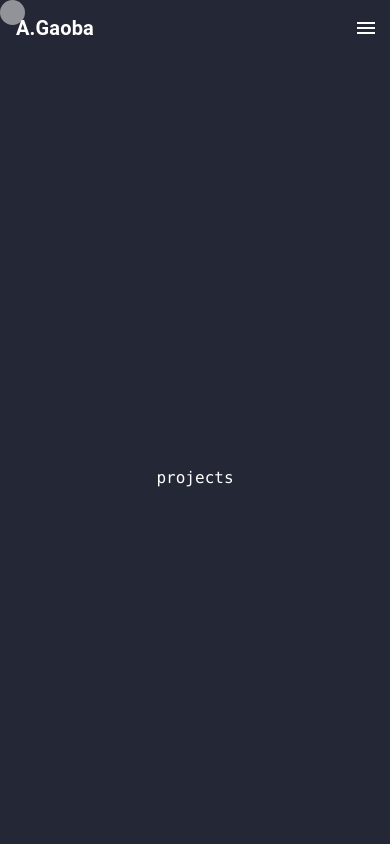
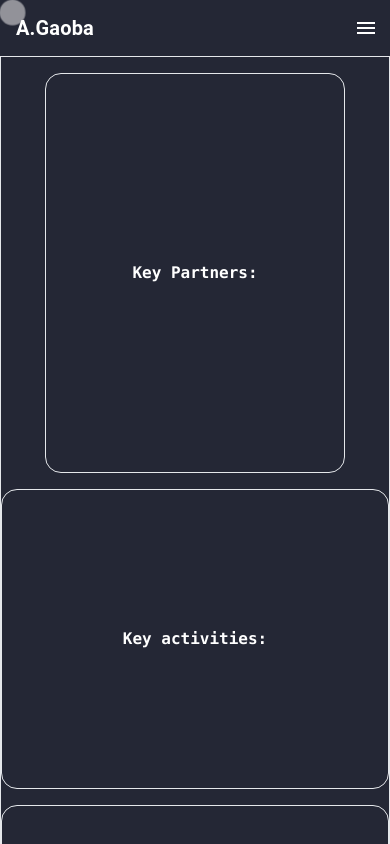
Before and after one commit to A-Gaoba/portfolio, a React (Vite) app: page /projects in a window 390 px wide. Shown: the top 844 px of the page. Built offline with nearby package versions, Linux system fonts and the light colour scheme.

Commit message:
about, home , and contact almost done

```diff
--- a/src/App.jsx
+++ b/src/App.jsx
@@ -14,7 +14,7 @@ function App() {
   };
 
   return (
-    <div className= "font-mono cursor-circle " onMouseMove={handleMouseMove}>
+    <div className= "font-mono cursor-circle h-screen bg-[#242735] " onMouseMove={handleMouseMove}>
         <div
         className="cursor"
         style={{
--- a/src/components/About.jsx
+++ b/src/components/About.jsx
@@ -8,17 +8,9 @@ import image from "../assets/about2.gif";
 const AboutMe = () => {
   const navigate = useNavigate();
   return (
-    <div className="flex flex-wrap justify-center items-center h-screen bg-about-image p-8 -mt-16">
-      <div className="w-full md:w-1/2 mt-16">
+    <div className="flex flex-wrap justify-center items-center h-aout md:h-screen  bg-about-image p-8 -mt-16 flex-col-reverse md:flex-row">
+      <div className="w-full md:w-1/2 md:mt-16 flex justify-center">
         <div className="p-8 text-slate-100">
-          {/* <h1 className="md:text-4xl font-bold mb-6">
-            <Typical
-              steps={["I'm Abdulrahman Gaoba", 3000]}
-              loop={Infinity}
-              wrapper="span"
-              className="text-gray-300"
-            />
-          </h1> */}
           <motion.h1
             initial={{ opacity: 0, y: -20 }}
             animate={{ opacity: 1, y: 0 }}
@@ -31,7 +23,7 @@ const AboutMe = () => {
             initial={{ opacity: 0, y: -20 }}
             animate={{ opacity: 1, y: 0 }}
             transition={{ delay: 0.3, duration: 0.8 }}
-            className="md:text-sm  mb-6"
+            className="text-xs lg:text-base  mb-6"
           >
             Welcome to my website! I am a passionate software engineer, web
             developer, and UI/UX designer, dedicated to crafting exceptional
@@ -43,7 +35,7 @@ const AboutMe = () => {
             initial={{ opacity: 0, y: -20 }}
             animate={{ opacity: 1, y: 0 }}
             transition={{ delay: 0.3, duration: 0.8 }}
-            className="md:text-sm  mb-6"
+            className="text-xs lg:text-base  mb-6"
           >
             From conceptualization to implementation, I thrive on creating
             intuitive and visually captivating interfaces that resonate with
@@ -56,7 +48,7 @@ const AboutMe = () => {
             initial={{ opacity: 0, y: -20 }}
             animate={{ opacity: 1, y: 0 }}
             transition={{ delay: 0.6, duration: 0.8 }}
-            className="hover:p-4 text-md py-3 px-4 text-white rounded-md"
+            className="hover:px-4 hover:text-sky-400 text-md "
             onClick={() => navigate("/contact")}
           >
             Contact Me
@@ -64,7 +56,7 @@ const AboutMe = () => {
           </motion.button>
         </div>
       </div>
-      <div className="w-full md:w-1/2">
+      <div className="w-full md:w-1/2 flex justify-center">
         <img src={image} alt="Profile"  />
       </div>
     </div>
--- a/src/components/Contact.jsx
+++ b/src/components/Contact.jsx
@@ -1,6 +1,6 @@
 import { useState } from "react";
 import { motion } from "framer-motion";
-import { useNavigate } from 'react-router-dom';
+import { useNavigate } from "react-router-dom";
 import ArrowRightAltIcon from "@mui/icons-material/ArrowRightAlt";
 
 import image from "../assets/about33.gif";
@@ -22,10 +22,15 @@ const Contact = () => {
   };
 
   return (
-    <div className="flex flex-wrap justify-center items-center h-screen bg-[#242735] p-8 gap-4">
-      <div className="w-full md:w-1/3">
-        <h1 className="text-white text-4xl font-bold mb-8">Contact</h1>
-        <p className="text-white text-md mb-8">Lorem ipsum dolor sit amet, consectetur adipisicing elit. Minima similique quo animi voluptatem cum</p>
+    <div className="flex flex-wrap justify-center items-center h-auto bg-[#242735] p-8 flex-col-reverse">
+      <div className="w-full md:w-1/2">
+        <h1 className="text-white text-4xl font-bold mb-8 hidden lg:block">
+          Contact
+        </h1>
+        <p className="text-white text-md mb-8 text-xs lg:text-base">
+          Lorem ipsum dolor sit amet, consectetur adipisicing elit. Minima
+          similique quo animi voluptatem cum
+        </p>
         <form onSubmit={handleSubmit}>
           <div className="mb-4">
             <input
@@ -64,12 +69,12 @@ const Contact = () => {
           >
             Send Message
           </button>
-          <br/>
+          <br />
           <motion.button
             initial={{ opacity: 0, y: -20 }}
             animate={{ opacity: 1, y: 0 }}
             transition={{ delay: 0.6, duration: 0.8 }}
-          className="hover:p-4 text-md py-3 text-white"
+            className="hover:px-4 hover:text-sky-400 text-md text-white mt-6"
             onClick={() => navigate("/home")}
           >
             Come back to Home
--- a/src/components/Home.jsx
+++ b/src/components/Home.jsx
@@ -3,25 +3,13 @@ import { useNavigate } from 'react-router-dom';
 import { FontAwesomeIcon } from "@fortawesome/react-fontawesome";
 import ArrowRightAltIcon from "@mui/icons-material/ArrowRightAlt";
 
-import {
-  faTwitter,
-  faLinkedin,
-  faGithub,
-  faInstagram,
-} from "@fortawesome/free-brands-svg-icons";
+import { faTwitter, faLinkedin, faGithub, faInstagram} from "@fortawesome/free-brands-svg-icons";
 
 const Home = () => {
   const navigate = useNavigate();
   return (
-    <section className="bg-hero-image h-screen flex justify-center items-center w-full bg-center bg-dunes bg-cover -mt-16">
+    <section className="bg-hero-image md:h-screen h-aout flex justify-center items-center w-full bg-center bg-dunes bg-cover -mt-16">
       <div className="container mx-auto px-4 py-16 text-white md:w-[800px] mt-12">
-        {/* <h1 className="md:text-4xl font-bold mb-6">
-          <Typical
-            steps={["I'm Abdulrahman Gaoba", 3000]}
-            loop={Infinity}
-            wrapper="span"
-          />
-        </h1> */}
           <motion.h1
             initial={{ opacity: 0, y: -20 }}
             animate={{ opacity: 1, y: 0 }}
@@ -58,7 +46,7 @@ const Home = () => {
           initial={{ opacity: 0, y: -20 }}
           animate={{ opacity: 1, y: 0 }}
           transition={{ delay: 0.6, duration: 0.8 }}
-          className="hover:p-4 text-md py-3"
+          className="hover:px-4 hover:text-sky-400 text-md py-3"
           onClick={() => navigate("/about")}
         >
           See More About Me
@@ -102,7 +90,7 @@ const Home = () => {
             initial={{ opacity: 0, y: -20 }}
             animate={{ opacity: 1, y: 0 }}
             transition={{ delay: 1.8, duration: 0.8 }}
-            href="https://www.instagram.com/YOUR_INSTAGRAM_USERNAME"
+            href="https://www.instagram.com/a-gaoba"
             target="_blank"
             rel="noopener noreferrer"
             className="hover:text-[#fccc63]"
--- a/src/components/Navbar.jsx
+++ b/src/components/Navbar.jsx
@@ -9,6 +9,7 @@ import Brightness4Icon from "@mui/icons-material/Brightness4";
 import Brightness7Icon from "@mui/icons-material/Brightness7";
 import { useTheme } from "@mui/material/styles";
 import useMediaQuery from "@mui/material/useMediaQuery";
+
 function Navbar() {
   const [isOpen, setIsOpen] = useState(false);
   const isDarkMode = true;
@@ -18,6 +19,13 @@ function Navbar() {
   const toggleMenu = () => {
     setIsOpen(!isOpen);
   };
+
+  const navLinks = [
+    { to: "/home", label: "Home" },
+    { to: "/about", label: "About" },
+    { to: "/projects", label: "Projects" },
+    { to: "/contact", label: "Contact Me" },
+  ];
 
   return (
     <nav className="text-white bg-[#242735]">
@@ -33,30 +41,15 @@ function Navbar() {
           }`}
         >
           <div className="text-sm lg:flex-grow ml-64">
-            <Link
-              to="/home"
-              className="block mt-4 lg:inline-block lg:mt-0 text-white-200 mr-4"
-            >
-              Home
-            </Link>
-            <Link
-              to="/about"
-              className="block mt-4 lg:inline-block lg:mt-0 text-white-200 mr-4"
-            >
-              About
-            </Link>
-            <Link
-              to="/projects"
-              className="block mt-4 lg:inline-block lg:mt-0 text-white-200 mr-4"
-            >
-              Projects
-            </Link>
-            <Link
-              to="/contact"
-              className="block mt-4 lg:inline-block lg:mt-0 text-white-200 mr-4"
-            >
-              Contact Me
-            </Link>
+            {navLinks.map((link, index) => (
+              <Link
+                key={index}
+                to={link.to}
+                className="block mt-4 lg:inline-block lg:mt-0 text-white-200 mr-4"
+              >
+                {link.label}
+              </Link>
+            ))}
           </div>
           <IconButton color="inherit" aria-label="dark mode" sx={{ ml: 2 }}>
             {isDarkMode ? <Brightness7Icon /> : <Brightness4Icon />}
--- a/src/components/Projects.jsx
+++ b/src/components/Projects.jsx
@@ -1,11 +1,28 @@
-import React from 'react'
+function Projects() {
+  const sections = [
+    { title: "Key Partners:", width: "w-[300px]", height: "h-[400px]" },
+    { title: "Key activities:", width: "w-[400px]", height: "h-[300px]", margin:"mt-12" },
+    { title: "Value propositions:", width: "w-[400px]", height: "h-[400px]" },
+    { title: "Customer relationships:", width: "w-[400px]", height: "h-[300px]" },
+    { title: "Customer segments:", width: "w-[300px]", height: "h-[300px]", margin:"-mt-12 lg:mt-4"},
+    { title: "Key resources:", width: "w-[300px]", height: "h-[300px]" },
+  ];
 
-function Projects() {
+
   return (
-    <div className='bg-[#242735] h-screen flex justify-center items-center text-white'>
-      projects
+    <div className="bg-[#242735] h-auto text-white">
+      <div className="flex flex-wrap justify-evenly border">
+                {sections.map((section, index) => (
+          <div
+            key={index}
+            className={`border ${section.width} ${section.height} ${section.margin} mt-4 rounded-2xl flex justify-center items-center`}
+          >
+            <h3 className="font-semibold text-center align-middle">{section.title}</h3>
+          </div>
+        ))}
+      </div>
     </div>
-  )
+  );
 }
 
-export default Projects
+export default Projects;
--- a/src/index.css
+++ b/src/index.css
@@ -1,5 +1,10 @@
-@import url('https://fonts.googleapis.com/css2?family=Fira+Code&display=swap');
+@import url("https://fonts.googleapis.com/css2?family=Fira+Code&display=swap");
 
+body {
+  margin: 0;
+  padding: 0;
+  background-color: #242735;
+}
 
 @tailwind base;
 @tailwind components;
--- a/src/main.jsx
+++ b/src/main.jsx
@@ -7,6 +7,6 @@ import "./App.css";
 
 ReactDOM.createRoot(document.getElementById("root")).render(
   <React.StrictMode>
-      <App />
+    <App />
   </React.StrictMode>
 );
```
Also changed, not shown: src/assets/contact.webp (added). Lines whose indentation alone changed are shown as unchanged.
